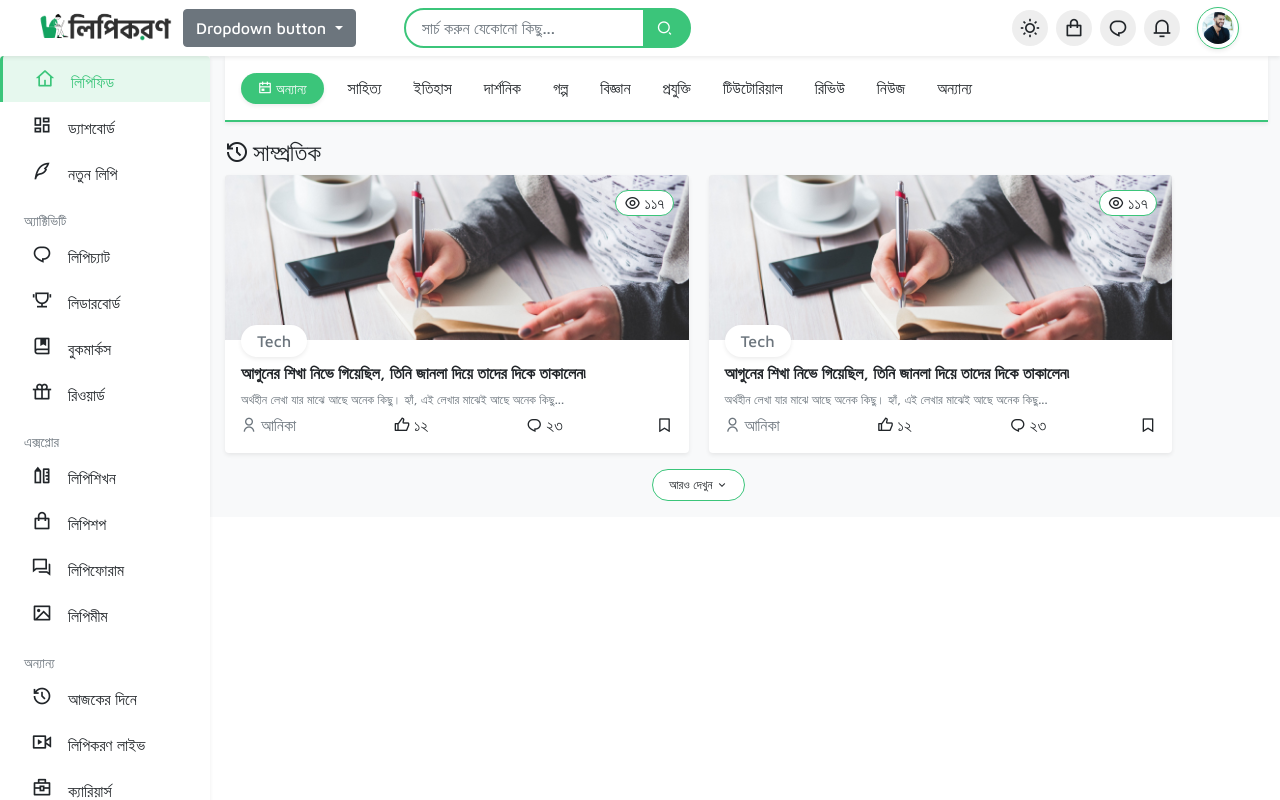
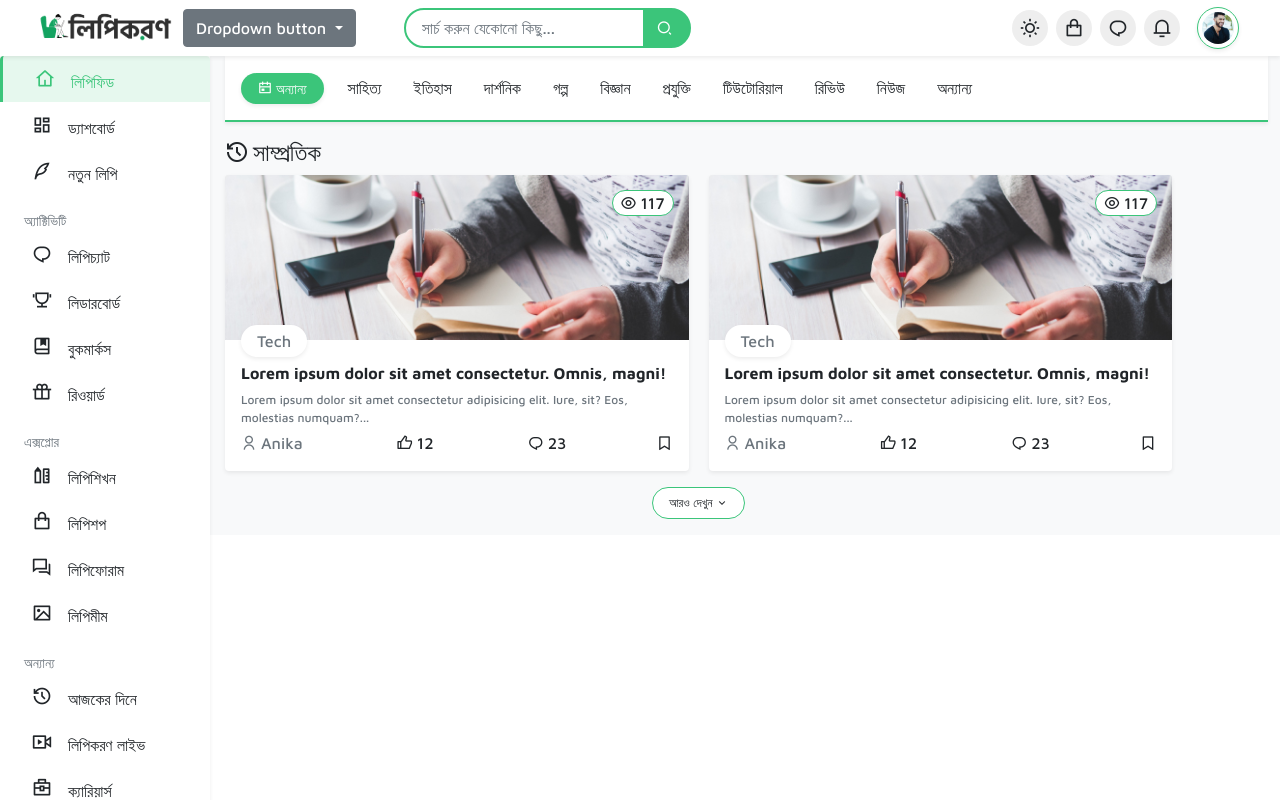
Before and after one commit to sdtHossain/lipikoron-nuxt, a Nuxt app: page / in a window 1280 px wide. Built offline with nearby package versions, Linux system fonts and the light colour scheme.

Commit message:
changed bangla text to english

```diff
--- a/components/ProductCard.vue
+++ b/components/ProductCard.vue
@@ -15,26 +15,26 @@
       <a
         href=""
         class="rounded-pill text-decoration-none border border-primary bg-white text-dark px-2 position-absolute post-card-views"
-        ><i class="ri-eye-line me-1"></i>১১৭</a
+        ><i class="ri-eye-line me-1"></i>117</a
       >
       <a href="single.html" class="text-decoration-none text-dark text-hover"
         ><h1 class="fs-6 fw-bold mt-2">
-          আগুনের শিখা নিভে গিয়েছিল, তিনি জানলা দিয়ে তাদের দিকে তাকালেন৷
+          Lorem ipsum dolor sit amet consectetur. Omnis, magni!
         </h1></a
       >
       <p class="text-muted mb-1 fs-7">
-        অর্থহীন লেখা যার মাঝে আছে অনেক কিছু। হ্যাঁ, এই লেখার মাঝেই আছে অনেক
-        কিছু...
+        Lorem ipsum dolor sit amet consectetur adipisicing elit. Iure, sit? Eos,
+        molestias numquam?...
       </p>
       <div class="d-flex justify-content-between">
         <a href="" class="text-decoration-none text-secondary"
-          ><i class="ri-user-line me-1"></i>আনিকা</a
+          ><i class="ri-user-line me-1"></i>Anika</a
         >
         <a href="" class="text-decoration-none text-dark"
-          ><i class="ri-thumb-up-line mx-1"></i>১২</a
+          ><i class="ri-thumb-up-line mx-1"></i>12</a
         >
         <a href="" class="text-decoration-none text-dark"
-          ><i class="ri-chat-1-line mx-1"></i>২৩</a
+          ><i class="ri-chat-1-line mx-1"></i>23</a
         >
         <a href="" class="text-decoration-none text-dark"
           ><i class="ri-bookmark-line"></i
```
